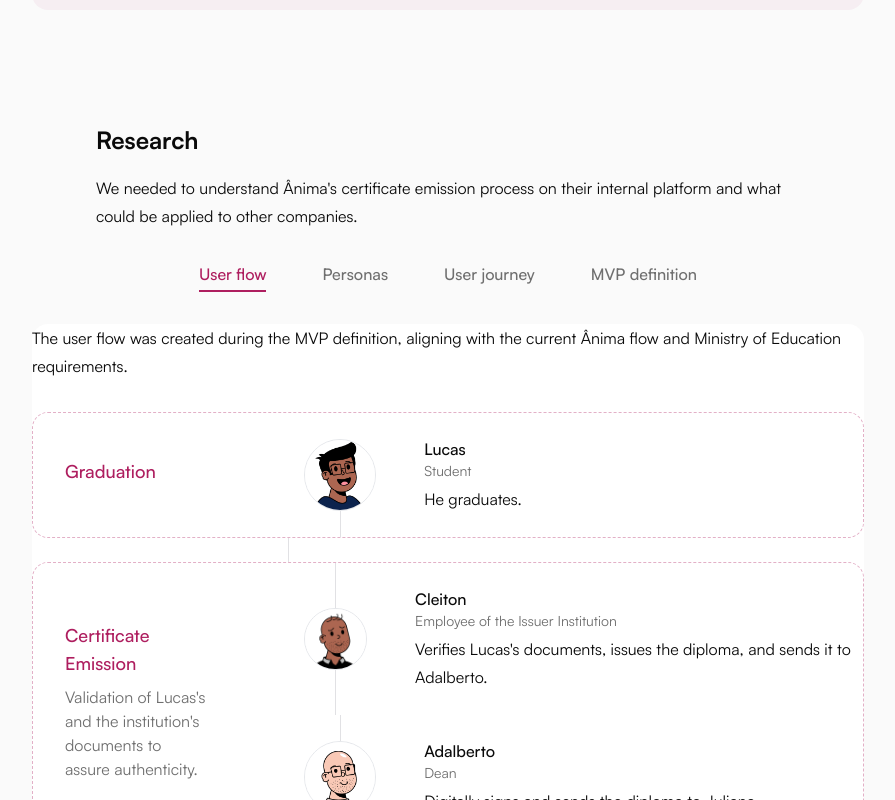
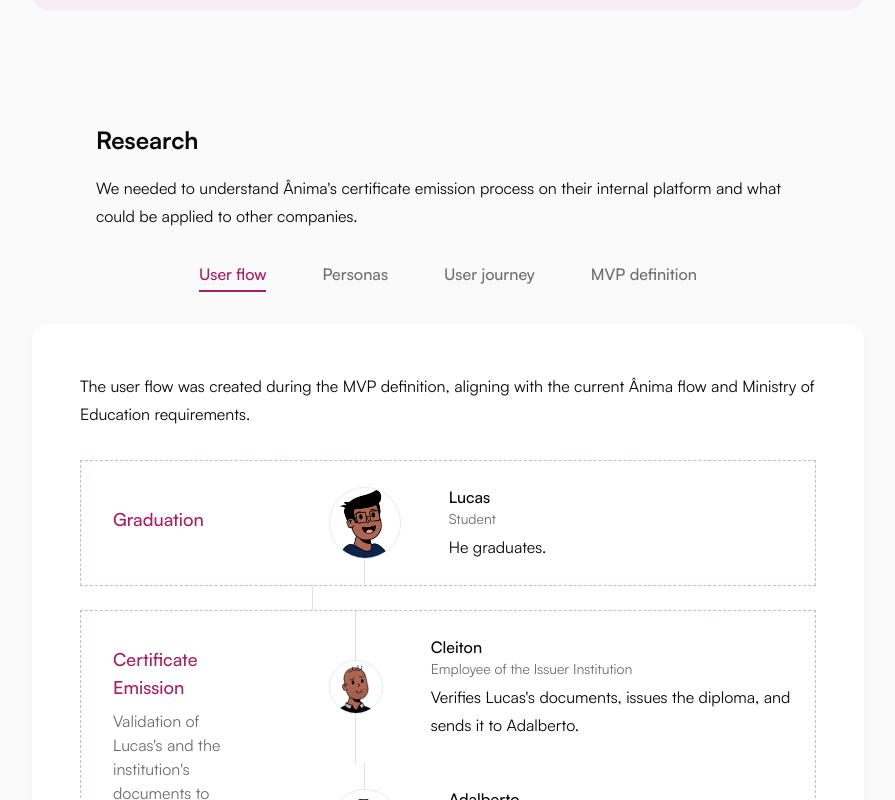
Before and after one commit to luccaromaniello/portfolio, a Next.js app: page /design/anima-educacao in a window 1280 px wide. Shown: the part 2140-2940 px from the top of the page, without its empty margins (192-1087 px from the left). Built offline with nearby package versions, Linux system fonts and the light colour scheme.

Commit message:
Refactor styling of page alignments and card style

```diff
--- a/src/app/(main)/layout.tsx
+++ b/src/app/(main)/layout.tsx
@@ -3,7 +3,7 @@ import "../../styles/globals.css";
 import localFont from "next/font/local";
 import TopNavigation from "@/components/navigation/TopNavigation";
 import Footer from "@/components/Footer";
-import { DEFAULT_ALIGNMENT } from "@/constants";
+import "@/styles/alignments.css";
 
 const satoshiFont = localFont({
   src: "../../../public/satoshi/Satoshi-Variable.woff2",
@@ -26,7 +26,7 @@ export default function RootLayout({
     <html lang="en">
       {/* // TODO:  FIX NAVBAR MOVING WHEN CHANGING BETWEEN MAIN TABS */}
       <body
-        className={`${satoshiFont.className} ${DEFAULT_ALIGNMENT} items-center`}
+        className={`${satoshiFont.className} default-alignment items-center`}
       >
         <TopNavigation />
         <div className="flex flex-col">
--- a/src/app/(projects)/design/anima-educacao/page.tsx
+++ b/src/app/(projects)/design/anima-educacao/page.tsx
@@ -2,7 +2,7 @@ import Overview from "@/components/cases/Overview";
 import HighlightCard from "@/components/cases/HighlightCard";
 import Image from "next/image";
 import SideMenu from "@/components/cases/anima/SideMenu";
-import { DEFAULT_ALIGNMENT } from "@/constants";
+import "@/styles/alignments.css";
 import Research from "@/components/cases/anima/Research";
 import CaseHeading from "@/components/cases/typography/CaseHeading";
 
@@ -10,7 +10,7 @@ export default function AnimaEducacao() {
   return (
     <div className="flex flex-col gap-12 sm:gap-16">
       <SideMenu />
-      <div className={`${DEFAULT_ALIGNMENT} gap-12 sm:gap-20 smpb-4`}>
+      <div className={`default-alignment gap-12 sm:gap-20 smpb-4`}>
         <CaseHeading
           headline="build a web platform that is used to generate Bachelor's and Master's certificates for more than 350.000 students in Brazil."
           company="Ânima Educação"
@@ -35,7 +35,7 @@ export default function AnimaEducacao() {
           quality={100}
         />
       </div>
-      <div className={DEFAULT_ALIGNMENT}>
+      <div className="default-alignment">
         <HighlightCard
           title={
             "Developing education management software for all higher education institutions in Brazil."
@@ -44,7 +44,7 @@ export default function AnimaEducacao() {
           \n This led to the creation of A2S Technology for Education, a company derived from Ânima, aiming to offer education management software, including a certificate issuance platform, to other institutions.`}
         />
       </div>
-      <div className={DEFAULT_ALIGNMENT}>
+      <div className="default-alignment">
         <Research />
       </div>
     </div>
--- a/src/components/cases/HighlightCard/index.tsx
+++ b/src/components/cases/HighlightCard/index.tsx
@@ -1,5 +1,5 @@
 import Text from "@/components/cases/typography/Text";
-import { CARD_RADIUS } from "@/constants";
+import "@/styles/cards.css";
 
 interface HighlightCardProps {
   title: string;
@@ -9,7 +9,7 @@ interface HighlightCardProps {
 const HighlightCard = ({ title, description }: HighlightCardProps) => {
   return (
     <div
-      className={`${CARD_RADIUS} flex flex-col gap-6 p-6 sm:p-16 sm:my-12 bg-primary-main/5 rounded-2xl`}
+      className={`flex flex-col gap-6 p-6 sm:p-16 sm:my-12 bg-primary-main/5 card-border`}
     >
       <h2 className="text-2xl sm:text-3xl font-bold leading-snug sm:leading-normal">
         {title}
--- a/src/components/cases/ImageCard/index.tsx
+++ b/src/components/cases/ImageCard/index.tsx
@@ -1,17 +1,11 @@
-import { CARD_SHADOW, CARD_PADDING, CARD_RADIUS } from "@/constants";
+import "@/styles/cards.css";
 
 interface ImageCardProps {
   children?: React.ReactNode;
 }
 
 const ImageCard = ({ children }: ImageCardProps) => {
-  return (
-    <div
-      className={`${CARD_RADIUS} ${CARD_PADDING} ${CARD_SHADOW} bg-neutral-white`}
-    >
-      {children}
-    </div>
-  );
+  return <div className={`image-card`}>{children}</div>;
 };
 
 export default ImageCard;
--- a/src/components/cases/anima/userFlow/UserFlowItem/index.tsx
+++ b/src/components/cases/anima/userFlow/UserFlowItem/index.tsx
@@ -1,7 +1,7 @@
 import Text from "@/components/cases/typography/Text";
-import { CARD_RADIUS } from "@/constants";
 import Image from "next/image";
 import Divider from "@/components/Divider";
+import "@/styles/cards.css";
 
 interface UserFlowItemProps {
   heading: string;
@@ -30,7 +30,7 @@ const UserFlowItem = ({
 }: UserFlowItemProps) => {
   return (
     <div
-      className={`${CARD_RADIUS} flex flex-row gap-16 border border-dashed border-primary-main/35 items-center`}
+      className={`flex flex-row gap-16 border border-dashed border-primary-main/35 items-center card-radius`}
     >
       <div className="flex flex-col gap-2 w-1/3 2xl:w-2/5 px-8 2xl:px-12">
         <h5 className="text-lg font-medium text-primary-main">{heading}</h5>
--- /dev/null
+++ b/src/styles/alignments.css
@@ -0,0 +1,3 @@
+.default-alignment {
+  @apply flex flex-col gap-20 px-6 lg:px-56 2xl:px-96 w-full;
+}
--- /dev/null
+++ b/src/styles/cards.css
@@ -0,0 +1,7 @@
+.image-card {
+  @apply rounded-2xl p-8 sm:p-12 shadow-[0_4px_16px_rgba(17,17,26,0.02)] bg-neutral-white;
+}
+
+.card-border {
+  @apply rounded-2xl;
+}
```
